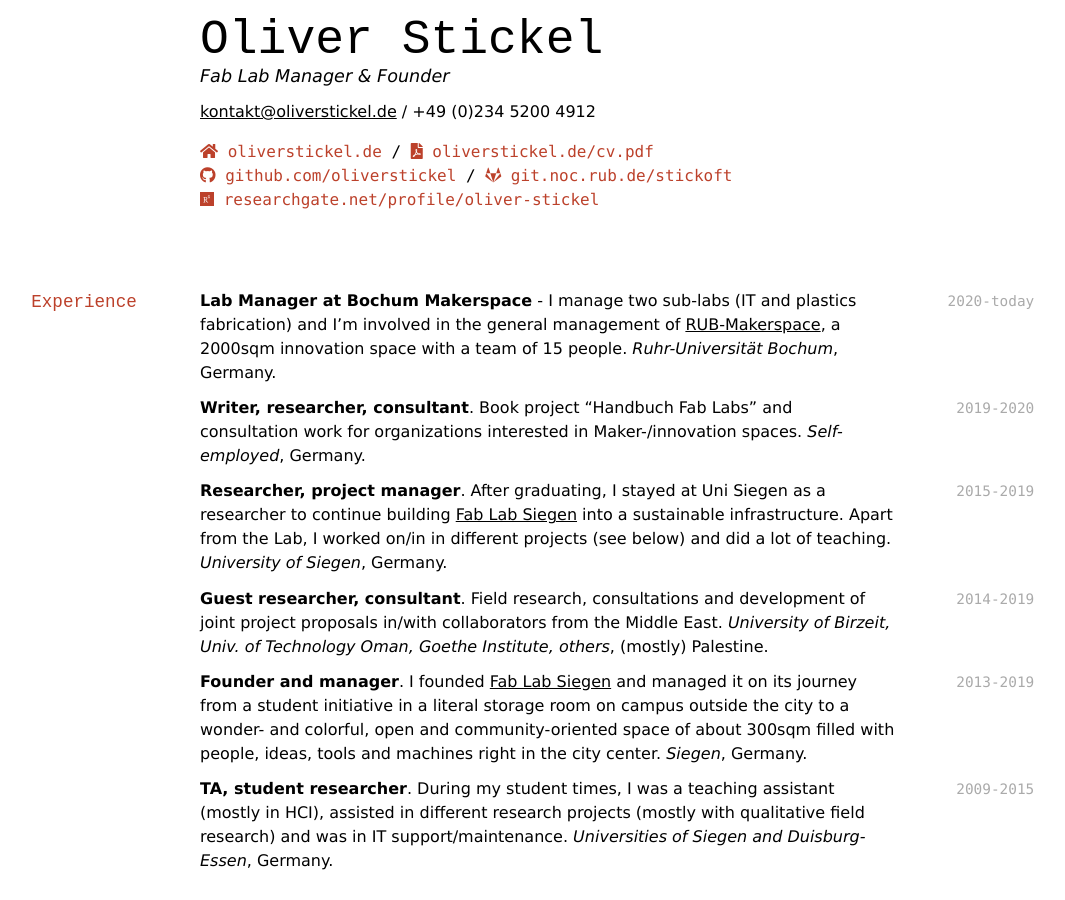
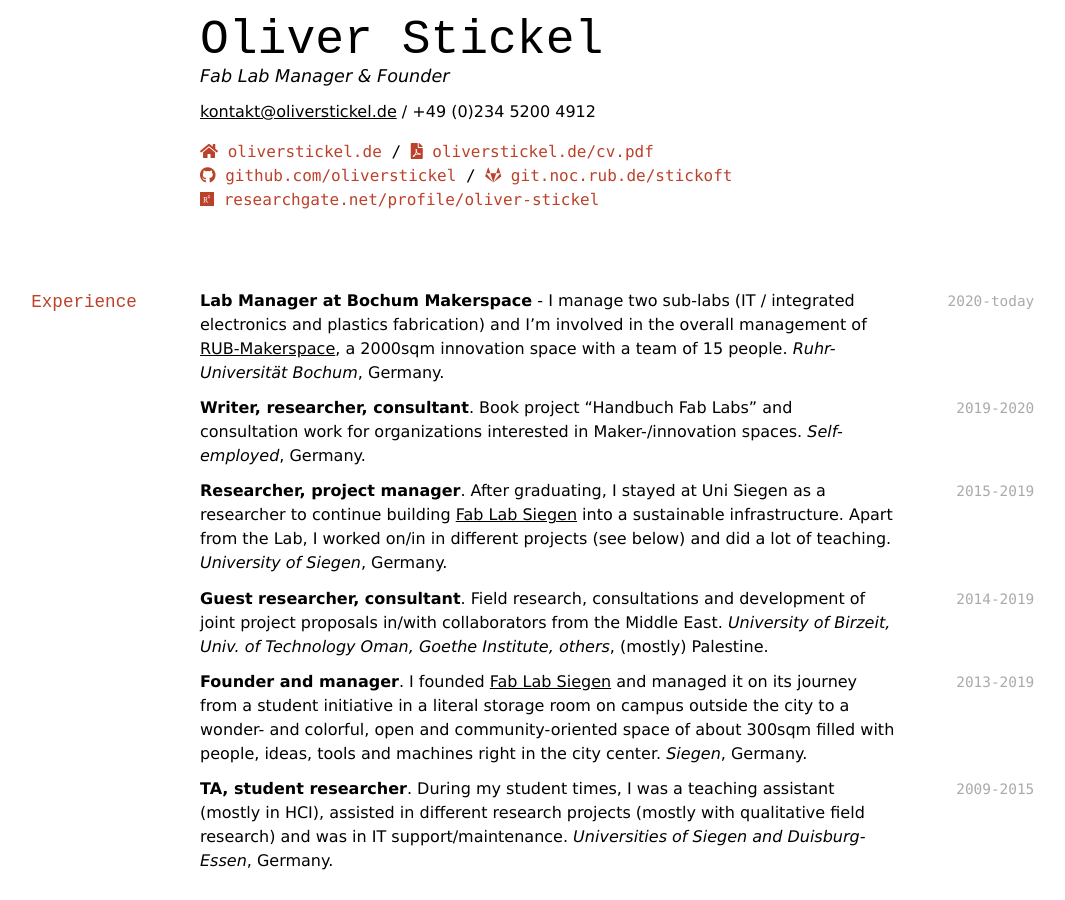
Before and after one commit to oliverstickel/oliverstickel.github.io, a Jekyll site: the page built from index.md, in a window 1280 px wide and 900 px high. Shown: the whole window, without its empty margins (132-1197 px from the left). Built offline with Jekyll 4.4.1, drawn with Linux system fonts in a browser that asks for light colours; nearby versions of some CDN libraries; a style sheet for code colours, icons or effects is not loaded.

Commit message:
Update index.md

```diff
--- a/index.md
+++ b/index.md
@@ -17,7 +17,7 @@ Fab Lab Manager & Founder
 ## Experience
 
 `2020-today`
-**Lab Manager at Bochum Makerspace** - I manage two sub-labs (IT and plastics fabrication) and I'm involved in the general management of [RUB-Makerspace](https://makerspace.rub.de), a 2000sqm innovation space with a team of 15 people. *Ruhr-Universität Bochum*, Germany.
+**Lab Manager at Bochum Makerspace** - I manage two sub-labs (IT / integrated electronics and plastics fabrication) and I'm involved in the overall management of [RUB-Makerspace](https://makerspace.rub.de), a 2000sqm innovation space with a team of 15 people. *Ruhr-Universität Bochum*, Germany.
 
 `2019-2020`
 **Writer, researcher, consultant**. Book project "Handbuch Fab Labs" and consultation work for organizations interested in Maker-/innovation spaces. *Self-employed*, Germany.
```
